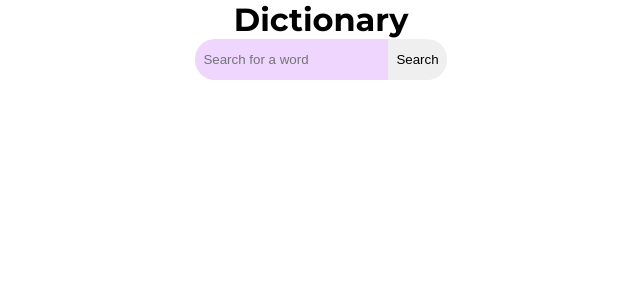
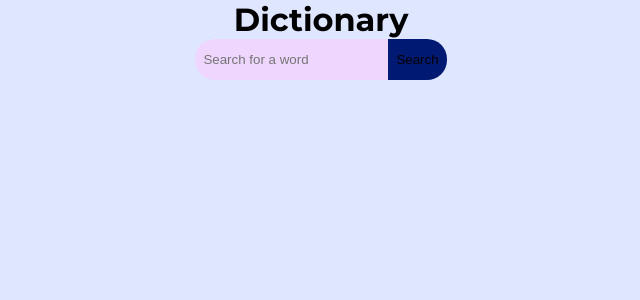
Before and after one commit to moamoa07/dictionary, a React (Vite) app: page / in a window 1280 px wide. Shown: the top 300 px of the page, without its empty margins (319-959 px from the left). Built offline with nearby package versions, Linux system fonts and the light colour scheme.

Commit message:
styling changes

```diff
--- a/src/index.css
+++ b/src/index.css
@@ -6,9 +6,22 @@
 
 body {
   font-family: 'Montserrat', sans-serif;
+  background-color: #DFE6FF;
+}
+
+.search-button {
+  background-color: #001972;
 }
 
 .search-button:hover {
-  background-color: #a4e321;
+  background-color: #829dff;
   cursor: pointer;
 }
+
+.material-symbols-sharp {
+  font-variation-settings:
+  'FILL' 1,
+  'wght' 400,
+  'GRAD' 0,
+  'opsz' 24
+}
```
